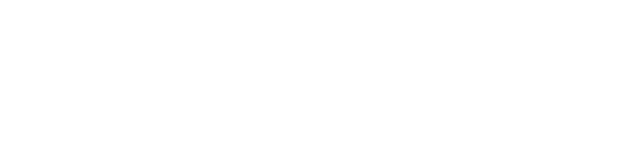
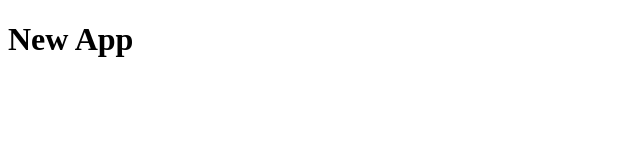
Before and after one commit to VladBanasko/Projects, a website built with webpack in the folder AngularWeather/: page / in a window 1280 px wide. Shown: the whole page, without its empty margins (0-640 px from the left). Built offline with nearby package versions, Linux system fonts and the light colour scheme; some packages are replaced by stand-ins of ours.

Commit message:
content updated

```diff
--- a/AngularWeather/src/app/app.component.html
+++ b/AngularWeather/src/app/app.component.html
@@ -0,0 +1 @@
+<h1>New App</h1>
--- a/AngularWeather/src/index.html
+++ b/AngularWeather/src/index.html
@@ -2,7 +2,7 @@
 <html lang="en">
   <head>
     <meta charset="utf-8" />
-    <title>AngularWeather@</title>
+    <title>AngularWeather</title>
     <base href="/" />
     <meta name="viewport" content="width=device-width, initial-scale=1" />
     <link rel="icon" type="image/x-icon" href="favicon.ico" />
```
